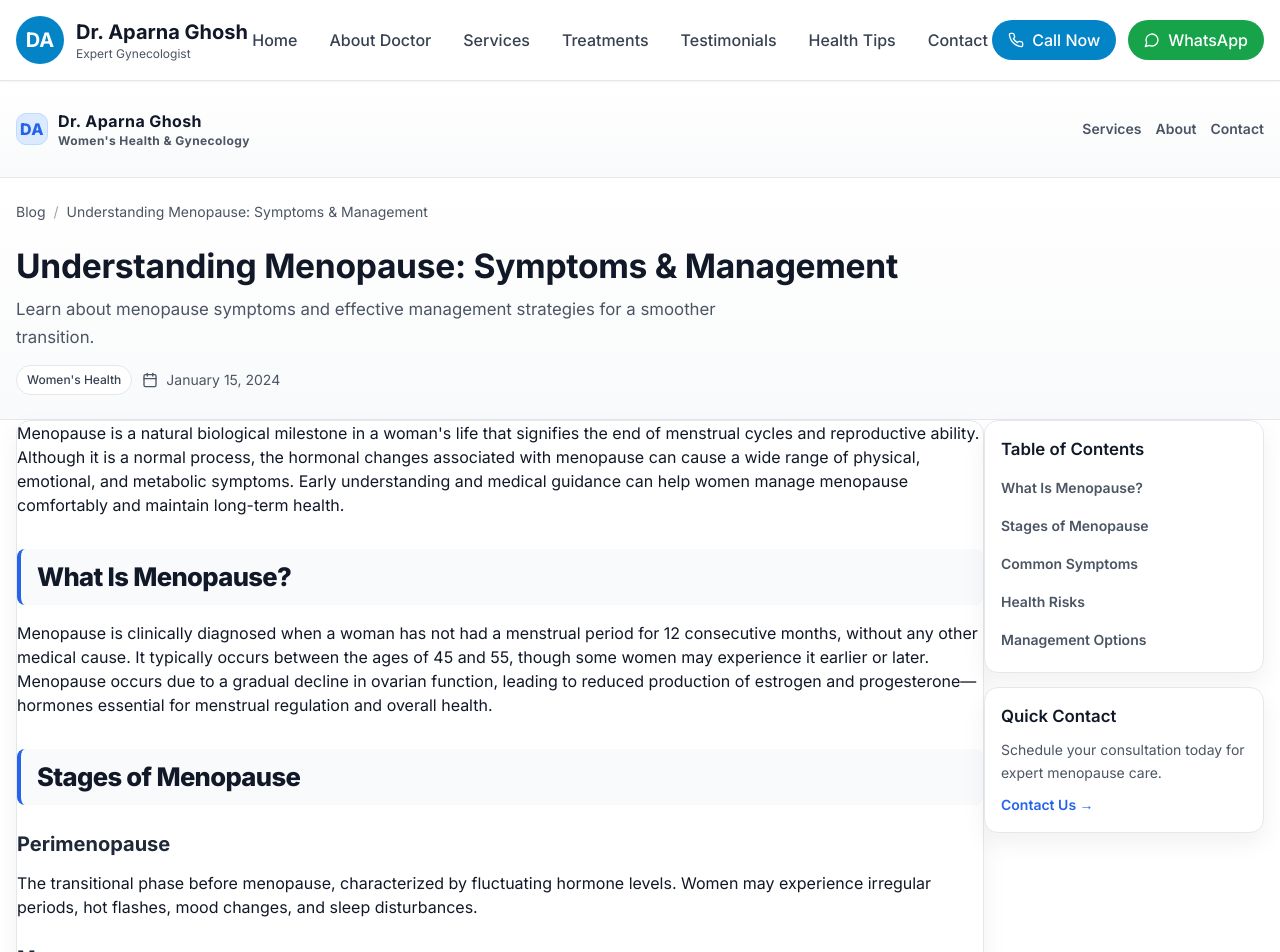
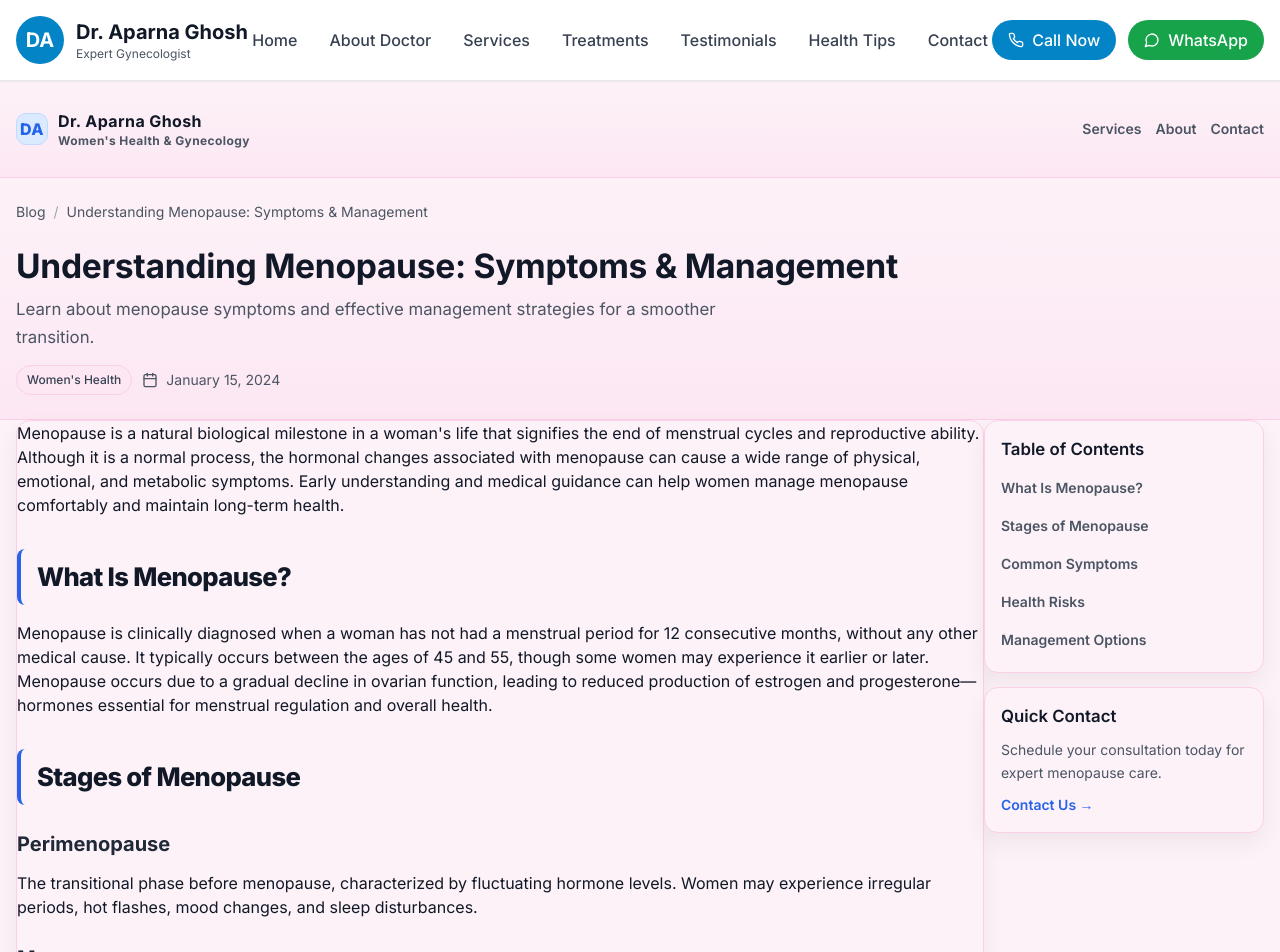
Before and after one commit to nidhishagrawal/dr-aparana-clinic, a Next.js app: page /blog/1 in a window 1280 px wide. Shown: the top 952 px of the page. Built offline with nearby package versions, Linux system fonts and the light colour scheme.

Commit message:
file committed

```diff
--- a/app/blog/[id]/page.tsx
+++ b/app/blog/[id]/page.tsx
@@ -209,9 +209,9 @@ export default async function BlogPostPage({ params }: { params: Promise<{ id: s
   }
 
   return (
-    <div className="min-h-screen bg-white">
+    <div className="min-h-screen bg-pink-50">
       {/* Header */}
-      <header className="border-b border-gray-200 bg-gradient-to-b from-white to-gray-50">
+      <header className="border-b border-pink-200 bg-gradient-to-b from-pink-50 to-pink-100">
         <div className="w-full px-4 py-7">
           <div className="flex items-center justify-between gap-4 flex-wrap">
             <Link href="/" className="flex items-center gap-2.5 font-bold tracking-wide">
@@ -233,7 +233,7 @@ export default async function BlogPostPage({ params }: { params: Promise<{ id: s
       </header>
 
       {/* Hero Section */}
-      <section className="border-b border-gray-200 bg-gradient-to-b from-white to-gray-50">
+      <section className="border-b border-pink-200 bg-gradient-to-b from-pink-50 to-pink-100">
         <div className="w-full px-4 py-6">
           <div className="mb-6 text-sm text-gray-600">
             <Link
@@ -252,7 +252,7 @@ export default async function BlogPostPage({ params }: { params: Promise<{ id: s
             {post.excerpt}
           </p>
           <div className="flex items-center gap-2.5 flex-wrap mt-3.5 text-gray-600 text-sm">
-            <div className="border border-gray-200 bg-white px-2.5 py-1.5 rounded-full text-xs font-medium text-gray-700">
+            <div className="border border-pink-200 bg-pink-100 px-2.5 py-1.5 rounded-full text-xs font-medium text-gray-700">
               {post.category}
             </div>
             <div className="flex items-center gap-2">
@@ -268,9 +268,9 @@ export default async function BlogPostPage({ params }: { params: Promise<{ id: s
         <div className="w-full px-4">
           <div className="grid grid-cols-1 lg:grid-cols-[1fr_280px] gap-4.5 items-start max-w-[1400px] mx-auto">
             {/* Article */}
-            <article className="bg-white border border-gray-200 rounded-[14px] shadow-[0_10px_25px_rgba(2,6,23,.06)] p-5.5">
+            <article className="bg-pink-50 border border-pink-200 rounded-[14px] shadow-[0_10px_25px_rgba(2,6,23,.06)] p-5.5">
               {('image' in post && typeof post.image === 'string' && post.image) && (
-                <div className="w-full bg-white rounded-2xl overflow-hidden mb-6">
+                <div className="w-full bg-pink-50 rounded-2xl overflow-hidden mb-6">
                   <div className="relative w-full h-auto">
                     <Image
                       src={post.image}
@@ -292,7 +292,7 @@ export default async function BlogPostPage({ params }: { params: Promise<{ id: s
                     prose-ul:text-gray-700 prose-ul:my-3 prose-ul:ml-4.5 prose-ul:pl-0 prose-ul:list-disc
                     prose-li:my-2 prose-li:leading-[1.65] prose-li:pl-0
                     prose-strong:text-gray-900 prose-strong:font-bold
-                    [&_h2]:text-[1.6rem] [&_h2]:mt-8 [&_h2]:mb-4 [&_h2]:leading-tight [&_h2]:font-extrabold [&_h2]:text-gray-900 [&_h2]:bg-gray-50 [&_h2]:px-4 [&_h2]:py-3 [&_h2]:rounded-lg [&_h2]:border-l-4 [&_h2]:border-blue-600 [&_h2]:tracking-tight
+                    [&_h2]:text-[1.6rem] [&_h2]:mt-8 [&_h2]:mb-4 [&_h2]:leading-tight [&_h2]:font-extrabold [&_h2]:text-gray-900 [&_h2]:bg-pink-50 [&_h2]:px-4 [&_h2]:py-3 [&_h2]:rounded-lg [&_h2]:border-l-4 [&_h2]:border-blue-600 [&_h2]:tracking-tight
                     [&_h2:first-child]:mt-0
                     [&_h3]:text-[1.25rem] [&_h3]:mt-6 [&_h3]:mb-3 [&_h3]:font-bold [&_h3]:text-gray-800"
                   dangerouslySetInnerHTML={{ __html: post.content }}
@@ -316,7 +316,7 @@ export default async function BlogPostPage({ params }: { params: Promise<{ id: s
 
             {/* Sidebar */}
             <aside className="lg:sticky lg:top-3.5 space-y-3.5">
-              <div className="bg-white border border-gray-200 rounded-[14px] shadow-[0_10px_25px_rgba(2,6,23,.06)] p-4">
+              <div className="bg-pink-50 border border-pink-200 rounded-[14px] shadow-[0_10px_25px_rgba(2,6,23,.06)] p-4">
                 <h3 className="text-[1.05rem] font-semibold mb-2.5 text-gray-900 m-0">Table of Contents</h3>
                 <nav className="space-y-1.5">
                   <a href="#what-is-menopause" className="block py-1.5 text-gray-600 font-semibold text-sm hover:text-gray-900 transition-colors">What Is Menopause?</a>
@@ -326,7 +326,7 @@ export default async function BlogPostPage({ params }: { params: Promise<{ id: s
                   <a href="#management" className="block py-1.5 text-gray-600 font-semibold text-sm hover:text-gray-900 transition-colors">Management Options</a>
                 </nav>
               </div>
-              <div className="bg-white border border-gray-200 rounded-[14px] shadow-[0_10px_25px_rgba(2,6,23,.06)] p-4">
+              <div className="bg-pink-50 border border-pink-200 rounded-[14px] shadow-[0_10px_25px_rgba(2,6,23,.06)] p-4">
                 <h3 className="text-[1.05rem] font-semibold mb-2.5 text-gray-900 m-0">Quick Contact</h3>
                 <p className="text-sm text-gray-600 mb-0 leading-relaxed">Schedule your consultation today for expert menopause care.</p>
                 <Link
@@ -342,7 +342,7 @@ export default async function BlogPostPage({ params }: { params: Promise<{ id: s
       </main>
 
       {/* Footer */}
-      <footer className="border-t border-gray-200 bg-white">
+      <footer className="border-t border-pink-200 bg-pink-50">
         <div className="w-full px-4 py-6">
           <div className="flex gap-4 items-start justify-between flex-wrap">
             <div>
```
